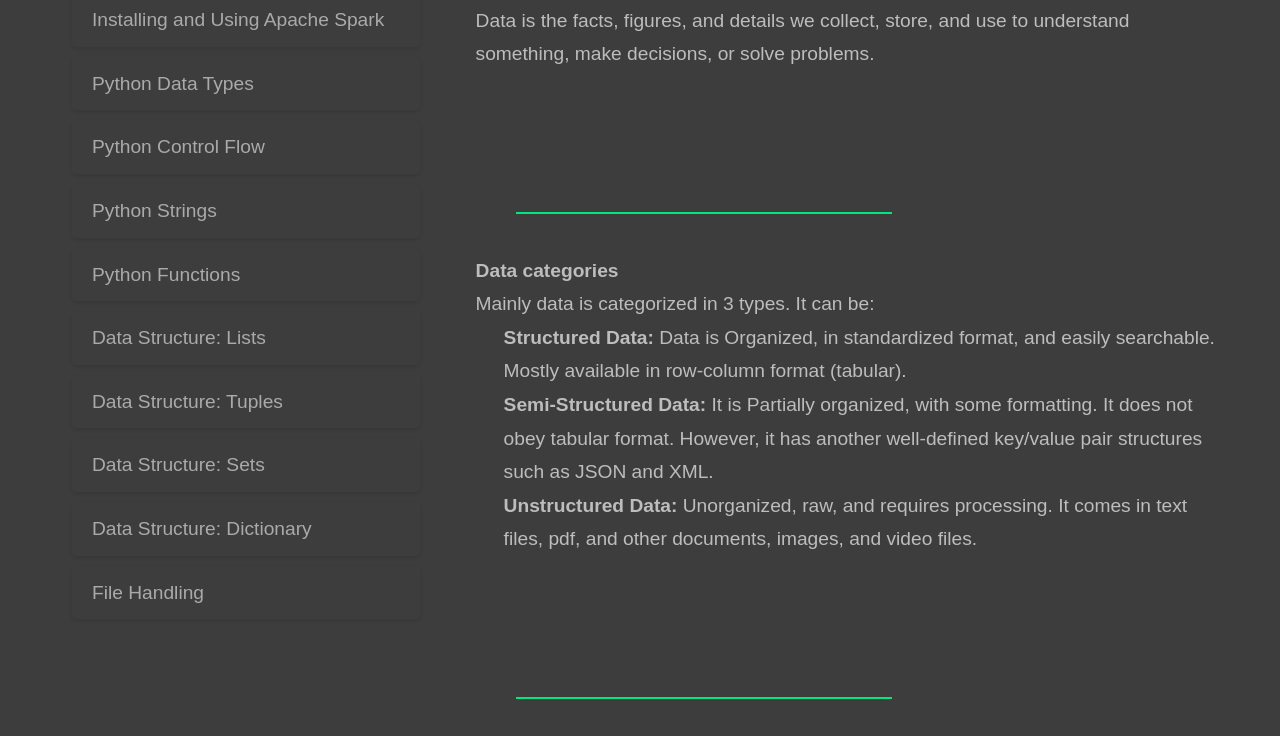
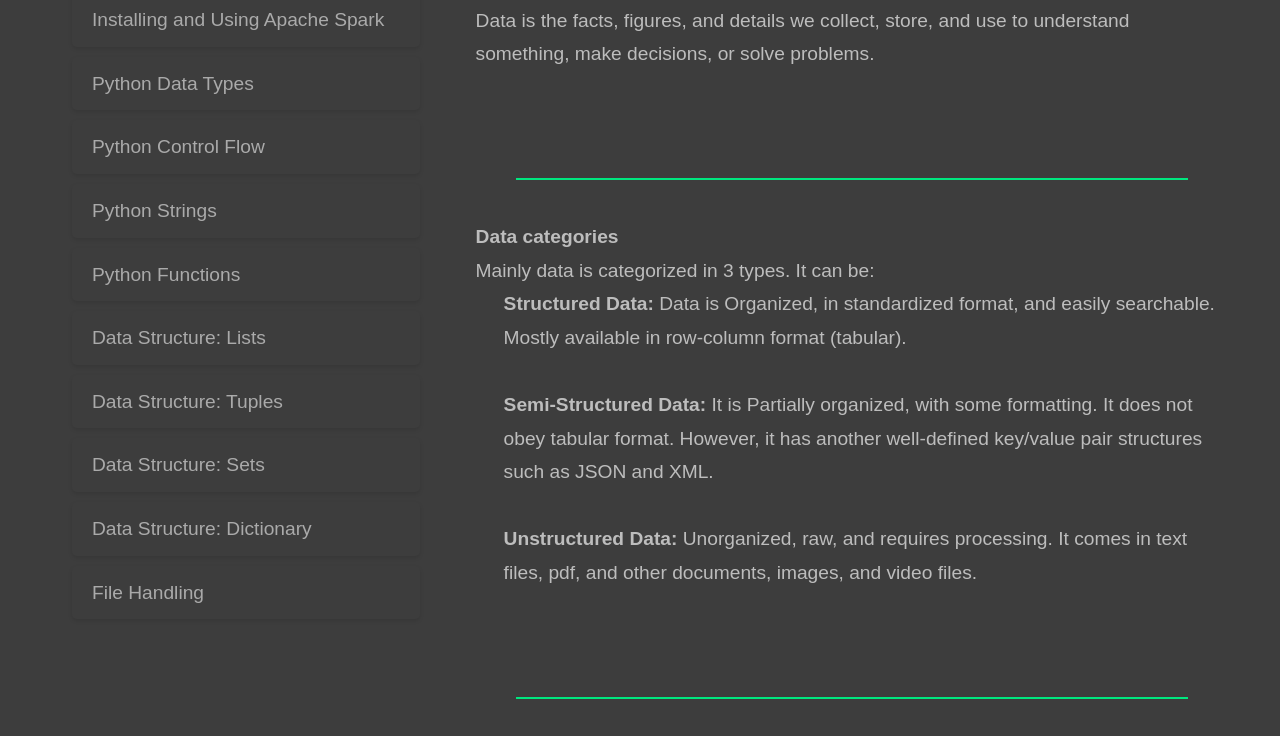
Before and after one commit to sajjad-jafri/tutorialWebsiteWithHTMLCSS, a plain HTML site: page pyspark/bigDataAndDataLake.html in a window 1280 px wide. Shown: the part 270-1006 px from the top of the page. Drawn offline with Linux system fonts and the light colour scheme.

Commit message:
Big data

```diff
--- a/pyspark/bigDataAndDataLake.html
+++ b/pyspark/bigDataAndDataLake.html
@@ -44,27 +44,26 @@
 		<div class = "course-content" >
 	  		<h2>What is Big Data and How it Started</h2><br>
           		<p><b>What is Data?</b></p>
-			<p>Data is the facts, figures, and details we collect, store, and use to understand something, make decisions, or solve problems.</p><br><br><br>
-
-			<hr color="gray", width="50%">
+			<p>Data is the facts, figures, and details we collect, store, and use to understand something, make decisions, or solve problems.</p><br><br>
+			<hr>
 			<p><b>Data categories</b></p>
 			<p>Mainly data is categorized in 3 types. It can be:</p>
 			<ul>
-				<li><p><b>Structured Data: </b>Data is Organized, in standardized format, and easily searchable. Mostly available in row-column format (tabular).</p></li>
-				<li><p><b>Semi-Structured Data: </b>It is Partially organized, with some formatting. It does not obey tabular format. However, it has another well-defined key/value pair structures such as JSON and XML.</p></li>
+				<li><p><b>Structured Data: </b>Data is Organized, in standardized format, and easily searchable. Mostly available in row-column format (tabular).</p></li><br>
+				<li><p><b>Semi-Structured Data: </b>It is Partially organized, with some formatting. It does not obey tabular format. However, it has another well-defined key/value pair structures such as JSON and XML.</p></li><br>
 				<li><p><b>Unstructured Data: </b>Unorganized, raw, and requires processing. It comes in text files, pdf, and other documents, images, and video files.</p></li>
-			</ul><br><br><br>
+			</ul><br><br>
 
-			<hr color="gray", width="50%">
+			<hr>
 			<p><b>What is Big Data?</b></p>
 			<p>Big Data refers to:</p>																										<ul>
 				<li><p><i>Volume</i> - Massive amount for data.</p></li>
 				<li><p><i>Variety</i> - Data can be structured, semi-structured, and unstructured.</p></li>
 				<li><p><i>Velocity</i> - rapid data generation and processing (Social media, sensors, transactions, etc.).</p></li>
 			</ul>
-	    	  	<br><br><br>
+	    	  	<br><br>
 
-			<hr color="gray", width="50%">
+			<hr>
 			<p><b>History and Evolution of Big Data</b></p>
 			<p>Big Data has a fascinating history and evolution. Let's dive in:</p><br>
 			<p style = "color: #ff6347;"><i><b>Early Beginning (1960s-1980s)</b></i></p>
@@ -101,9 +100,9 @@
 					<li><p>One of the most complex Big Data issue is the <b>constantly increasing Volume</b> that requires adequate management, processing power, and storage capacity.</p></li>
 					<li><p>Point is straight, Modern data processing application must be able to handle the following problem:</p>
 					    <ul>
-						<li><p><i>Variety:</i> Modern applications must be able to handle all variety of data. It means we need to handle structured, Semi-structured, and Unstructured data.</p></li>
-						<li><p><i>Volume:</i> The volume of data is high these days. Companies generating large amount of data in a short period so we need capabilities to handle large volumes of data.</p></li>
-						<li><p><i>Velocity:</i> Modern data is generated at very high speed. It takes very less time to collect perabytes of volume. We want to process these large data in faster time. So the velocity of collecting data is very high, and the requirement of processing velocity is also high.</p></li>
+						<li><p><i>Variety:</i> Modern applications must be able to handle all variety of data. It means we need to handle structured, Semi-structured, and Unstructured data.</p></li><br>
+						<li><p><i>Volume:</i> The volume of data is high these days. Companies generating large amount of data in a short period so we need capabilities to handle large volumes of data.</p></li><br>
+						<li><p><i>Velocity:</i> Modern data is generated at very high speed. It takes very less time to collect perabytes of volume. We want to process these large data in faster time. So the velocity of collecting data is very high, and the requirement of processing velocity is also high.</p></li><br>
 					    </ul>
 					</p></li>
 					<li><p>Above 3 problems combined are also known as the Big Data problem.</p></li>
```
Also changed, not shown: pyspark/pyspark-course-detail.html (+2 -2 lines).
